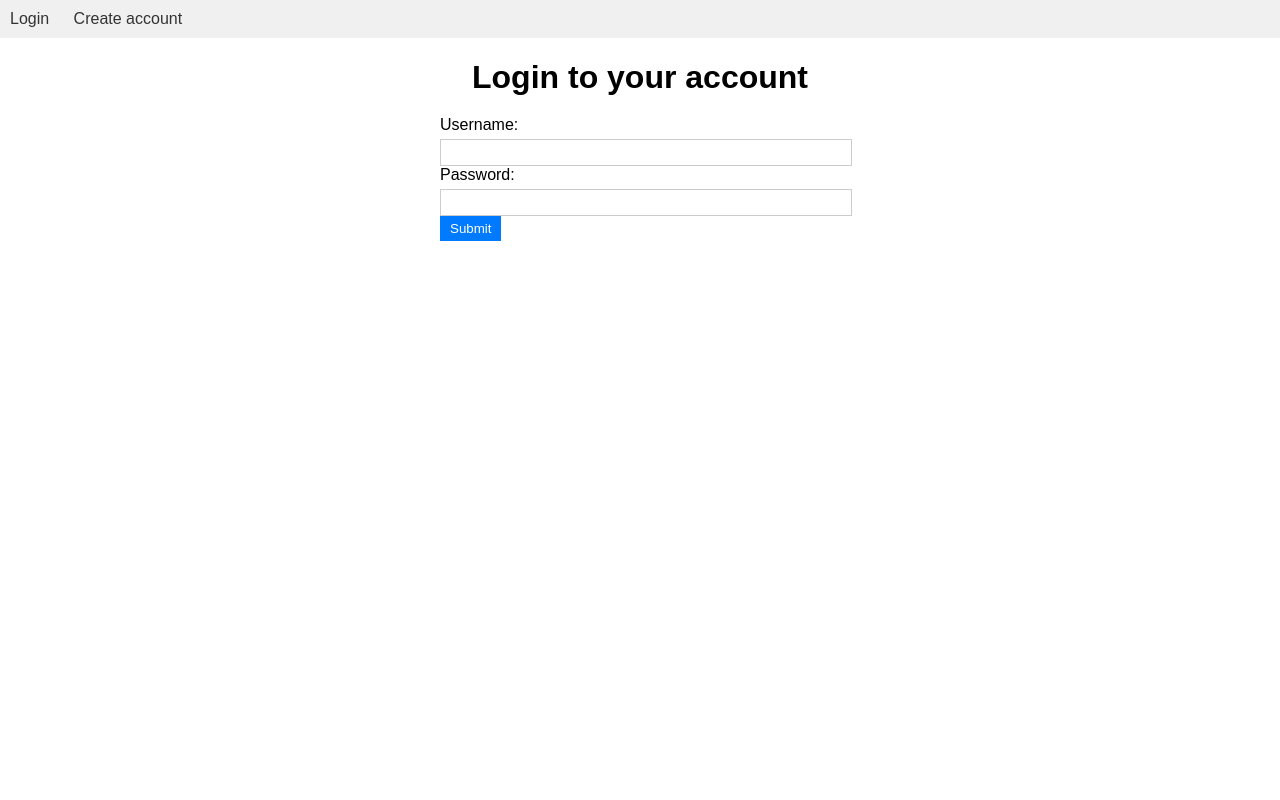
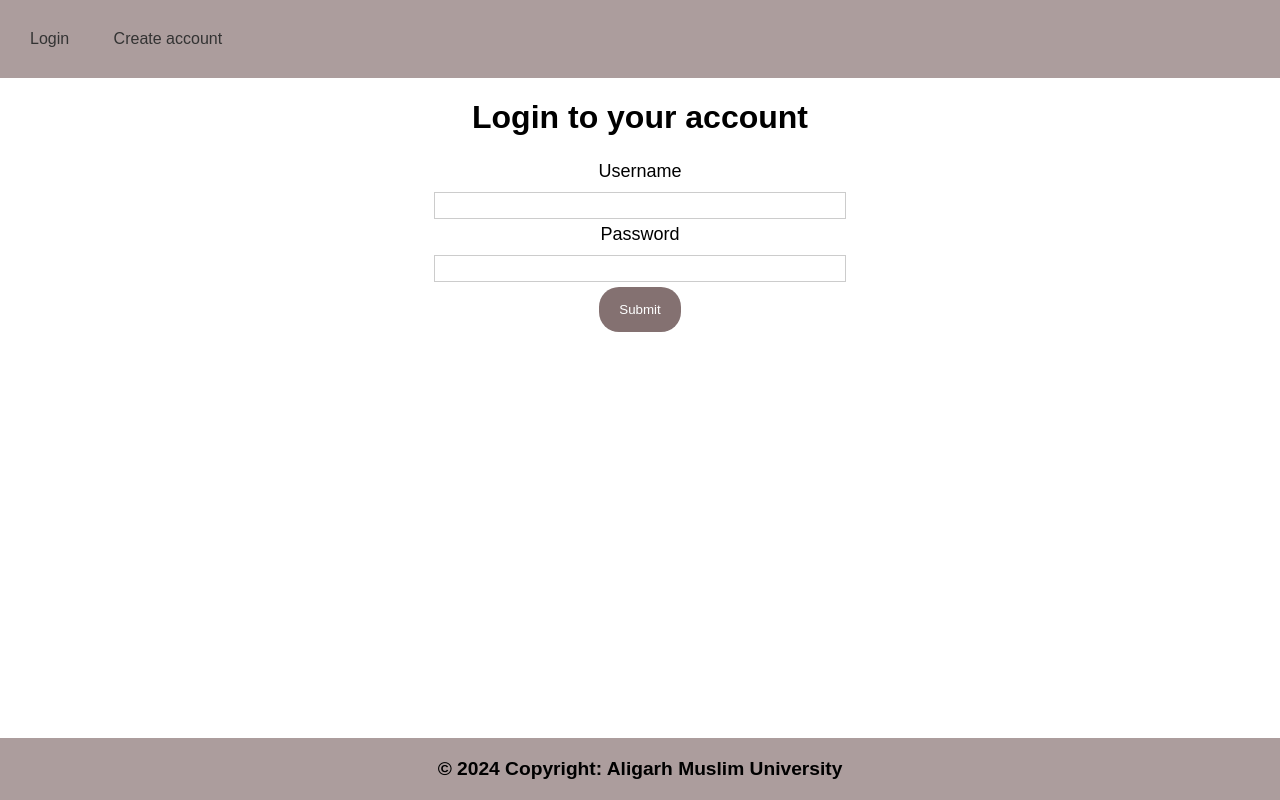
Before and after one commit to SuhelKhanCA/Authentication-Flask-Login, a Flask app: page /login in a window 1280 px wide. Run offline with Flask 3, Linux system fonts and the light colour scheme.

Commit message:
authentication system using flask-login

```diff
--- a/static/styles.css
+++ b/static/styles.css
@@ -6,8 +6,8 @@ body {
 }
 
 nav {
-    background-color: #f0f0f0;
-    padding: 10px;
+    background-color: #ac9d9d;
+    padding: 20px;
 }
 
 nav ul {
@@ -19,8 +19,17 @@ nav ul {
 nav li {
     display: inline-block;
     margin-right: 20px;
+    padding: 10px;
+    border-radius: 20px;
 }
-
+nav a:hover {
+    background-color: #847171;
+    color: #fff;
+}
+nav li:hover {
+    background-color: #847171;
+    color: #fff;
+}
 nav a {
     text-decoration: none;
     color: #333;
@@ -33,7 +42,7 @@ h1 {
 
 form {
     max-width: 400px;
-    margin: 0 auto;
+    margin: 20px auto;
 }
 
 label {
@@ -48,9 +57,82 @@ input {
 }
 
 button {
-    padding: 5px 10px;
-    background-color: #007bff;
+    padding: 15px 20px;
+    background-color: #847171;
     color: #fff;
     border: none;
     cursor: pointer;
+    border-radius: 20px;
+    margin-top: 5px;
 }
+
+.logout {
+    height: 60vh;
+    display: flex;
+    justify-content: center;
+    align-items: center;
+}
+
+form {
+    display: flex;
+    flex-direction: column;
+    justify-content: center;
+    align-items: center;
+}
+
+#log a {
+    text-decoration: none;
+    padding: 15px 20px;
+    background-color: #523a3a;
+    color: #fff;
+    border: none;
+    cursor: pointer;
+    border-radius: 20px;
+    margin-top: 5px;
+}
+
+form label {
+    padding: 5px;
+    font-size: large;
+}
+
+.footer {
+    background-color: #ac9d9d;
+    padding: 20px 0;
+    position: fixed;
+    left: 0;
+    bottom: 0;
+    width: 100%;
+}
+
+.footer .container {
+    display: flex;
+    justify-content: space-between;
+    align-items: center;
+}
+
+.footer .logo img {
+    max-width: 100px;
+    height: auto;
+}
+
+.footer .app-name {
+    flex-grow: 1;
+    text-align: center;
+}
+
+.footer .app-name h5 {
+    margin: 0;
+    font-size: 1.2rem;
+}
+
+.footer .social-icons a {
+    color: white;
+    margin: 0 10px;
+    text-decoration: none;
+    font-size: 1.2rem;
+}
+
+.footer .social-icons a:hover {
+    color: #ffc107;
+}
--- /dev/null
+++ b/templates/footer.html
@@ -0,0 +1,7 @@
+<footer class="footer">
+  <div class="container">
+    <div class="app-name">
+      <h5>© 2024 Copyright: Aligarh Muslim University</h5>
+    </div>
+  </div>
+</footer>
--- a/templates/login.html
+++ b/templates/login.html
@@ -16,11 +16,12 @@
 	</nav>
 	<h1>Login to your account</h1>
 	<form action="#" method="post">
-	<label for="username">Username:</label>
+	<label for="username">Username</label>
 	<input type="text" name="username" />
-	<label for="password">Password:</label>
+	<label for="password">Password</label>
 	<input type="password" name="password" />
 	<button type="submit">Submit</button>
 	</form>
+	{% include 'footer.html' %}
 </body>
 </html>
--- a/templates/signup.html
+++ b/templates/signup.html
@@ -16,11 +16,12 @@
 	</nav>
 	<h1>Create an account</h1>
 	<form action="/register" method="post">
-	<label for="username">Username:</label>
+	<label for="username">Username</label>
 	<input type="text" name="username" />
-	<label for="password">Password:</label>
+	<label for="password">Password</label>
 	<input type="password" name="password" />
 	<button type="submit">Submit</button>
 	</form>
+	{% include 'footer.html' %}
 </body>
 </html>
```
Also changed, not shown: templates/index.html (+6 -1 lines), instance/db.sqlite.
